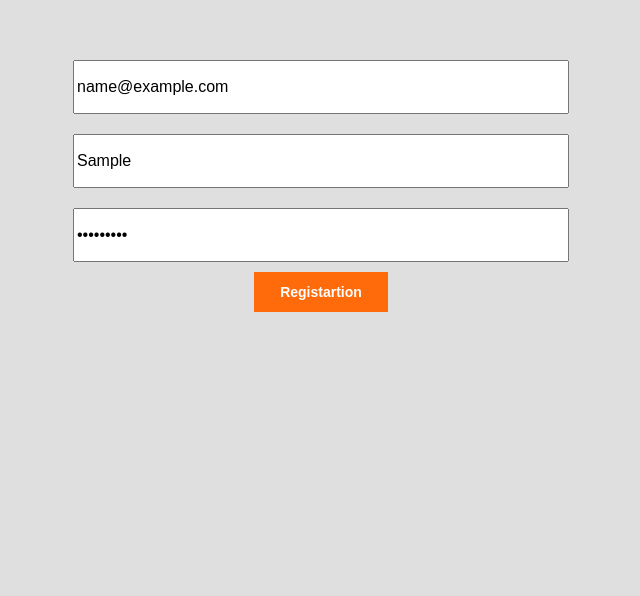
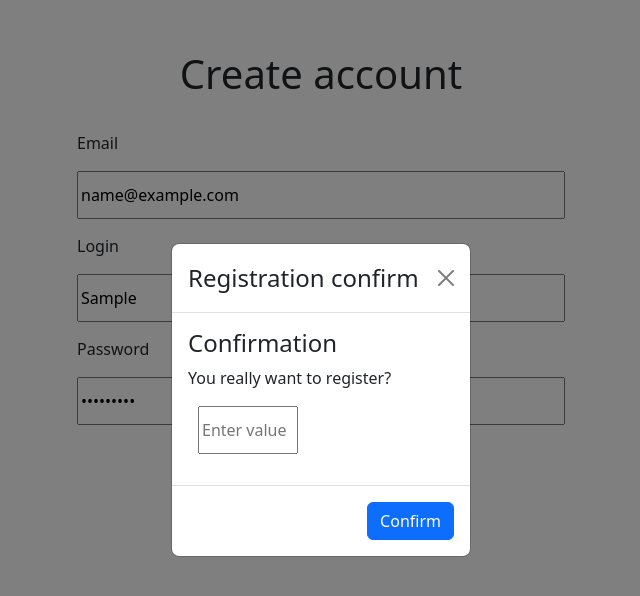
Before and after one commit to s-hitsan/morning-lessons, a React (Create React App) app: page /registration in a window 1280 px wide. Both pictures are taken after typing "name@example.com", "Sample", "Sample123" into the empty fields and a click on the button "Registartion". Shown: the top 596 px of the page, without its empty margins (319-959 px from the left). Built offline with nearby package versions, Linux system fonts and the light colour scheme.

Commit message:
AppModal added. Life Cycle methods were used. Also Bootstrap added.

```diff
--- a/package.json
+++ b/package.json
@@ -7,8 +7,10 @@
     "@testing-library/jest-dom": "^5.16.5",
     "@testing-library/react": "^13.4.0",
     "@testing-library/user-event": "^13.5.0",
+    "bootstrap": "^5.2.3",
     "prop-types": "^15.8.1",
     "react": "^18.2.0",
+    "react-bootstrap": "^2.7.0",
     "react-dom": "^18.2.0",
     "react-router-dom": "^6.8.0",
     "react-scripts": "5.0.1",
--- a/src/App.js
+++ b/src/App.js
@@ -1,4 +1,5 @@
 import './App.css';
+import 'bootstrap/dist/css/bootstrap.min.css';
 
 import { BrowserRouter, Route, Routes } from 'react-router-dom';
 
--- a/src/components/AppField/AppField.jsx
+++ b/src/components/AppField/AppField.jsx
@@ -1,16 +1,28 @@
 import './AppField.scss';
 
+import PropTypes from 'prop-types';
 import { Component } from 'react';
 
 export class AppField extends Component {
-  props = this.props;
-
   render() {
-    const { value, onInputChange, type = 'text', name } = this.props;
+    const {
+      value,
+      onInputChange,
+      label,
+      type = 'text',
+      width = '488px',
+      name,
+    } = this.props;
 
     return (
       <div className='app__field_wrapper'>
+        {label ? (
+          <label title='hello'>
+            <p>{label}</p>
+          </label>
+        ) : null}
         <input
+          style={{ width: width }}
           autoComplete='new-password'
           type={type}
           name={name}
@@ -22,3 +34,7 @@ export class AppField extends Component {
     );
   }
 }
+
+AppField.propTypes = {
+  label: PropTypes.string,
+};
--- a/src/components/AppField/AppField.scss
+++ b/src/components/AppField/AppField.scss
@@ -1,12 +1,17 @@
 .app__field_wrapper {
+    margin: 15px 10px;
+    display: flex;
+    flex-direction: column;
 
     input {
         height: 48px;
-        width: 488px;
         color: #010101;
         font-weight: 400;
         font-size: 16px;
-        margin: 10px;
+    }
+
+    label {
+        text-align: left;
     }
 
 }
--- /dev/null
+++ b/src/components/AppModal/AppModal.jsx
@@ -0,0 +1,69 @@
+import './AppModal.scss';
+
+import PropTypes from 'prop-types';
+import { Component } from 'react';
+import Button from 'react-bootstrap/Button';
+import Modal from 'react-bootstrap/Modal';
+
+import { AppField } from '../AppField/AppField';
+
+export class AppModal extends Component {
+  componentDidMount() {
+    console.log('did mount');
+  }
+
+  shouldComponentUpdate() {
+    //if false component will not update (rerurn true its default value)
+    return false;
+  }
+
+  componentDidUpdate() {
+    console.log('did update');
+  }
+
+  componentWillUnmount() {
+    console.log('will unmount');
+  }
+
+  render() {
+    const { isShow, onHide, inputValue, onInputChange } = this.props;
+
+    return (
+      <div>
+        <Modal
+          onHide={onHide}
+          show={isShow}
+          size='sm'
+          aria-labelledby='contained-modal-title-vcenter'
+          centered
+        >
+          <Modal.Header closeButton>
+            <Modal.Title id='contained-modal-title-vcenter'>
+              Registration confirm
+            </Modal.Title>
+          </Modal.Header>
+          <Modal.Body>
+            <h4>Confirmation</h4>
+            <p>You really want to register?</p>
+            <AppField
+              width='100px'
+              value={inputValue}
+              onInputChange={onInputChange}
+              name='modalInputValue'
+            />
+          </Modal.Body>
+          <Modal.Footer>
+            <Button onClick={onHide}>Confirm</Button>
+          </Modal.Footer>
+        </Modal>
+      </div>
+    );
+  }
+}
+
+AppModal.propTypes = {
+  isShow: PropTypes.bool.isRequired,
+  onHide: PropTypes.func.isRequired,
+  inputValue: PropTypes.string.isRequired,
+  onInputChange: PropTypes.func.isRequired,
+};
--- /dev/null
+++ b/src/components/AppModal/AppModal.scss
@@ -0,0 +1,19 @@
+@import "src/styles/variables";
+
+.add__button {
+    height: 40px;
+    background: $orange-color;
+    border: none;
+    text-align: center;
+    cursor: pointer;
+
+
+    p {
+        color: #FFFFFF;
+        font-weight: 700;
+        font-size: 14px;
+        text-align: center;
+        margin: auto;
+        padding: 0 20px;
+    }
+}
--- a/src/components/index.js
+++ b/src/components/index.js
@@ -1,4 +1,5 @@
 export * from './AppButton/AppButton';
 export * from './AppField/AppField';
+export * from './AppModal/AppModal';
 export * from './Icons';
 export * from './NoteItem/NoteItem';
--- a/src/pages/Registration/Registration.jsx
+++ b/src/pages/Registration/Registration.jsx
@@ -1,6 +1,6 @@
 import Rect, { Component } from 'react';
 
-import { AppButton, AppField } from '../../components';
+import { AppButton, AppField, AppModal } from '../../components';
 
 export class Registration extends Component {
   state = {
@@ -8,7 +8,9 @@ export class Registration extends Component {
       email: '',
       login: '',
       password: '',
+      modalInputValue: '',
     },
+    isModalShow: false,
   };
 
   handleChange = (event) => {
@@ -17,17 +19,31 @@ export class Registration extends Component {
       formValues: { ...prevState.formValues, [name]: value },
     }));
   };
+  setModalShow = () => {
+    this.setState(() => ({
+      isModalShow: true,
+    }));
+  };
 
   handleSubmit = (event) => {
     event.preventDefault();
+    this.setModalShow();
     console.log(this.state.formValues);
+  };
+
+  setModalHide = () => {
+    this.setState(() => ({
+      isModalShow: false,
+    }));
   };
 
   render() {
     const {
-      state: { formValues },
+      state: { formValues, isModalShow },
       handleChange,
       handleSubmit,
+      setModalShow,
+      setModalHide,
     } = this;
 
     return (
@@ -40,10 +56,22 @@ export class Registration extends Component {
           gap: '10px',
         }}
       >
+        <h1>Create account</h1>
         <form autoComplete='none' onSubmit={handleSubmit}>
-          <AppField value={formValues.email} onInputChange={handleChange} name='email' />
-          <AppField value={formValues.login} onInputChange={handleChange} name='login' />
           <AppField
+            label='Email'
+            value={formValues.email}
+            onInputChange={handleChange}
+            name='email'
+          />
+          <AppField
+            label='Login'
+            value={formValues.login}
+            onInputChange={handleChange}
+            name='login'
+          />
+          <AppField
+            label='Password'
             value={formValues.password}
             onInputChange={handleChange}
             name='password'
@@ -51,6 +79,14 @@ export class Registration extends Component {
           />
           <AppButton type='submit' tittle='Registartion' />
         </form>
+        {isModalShow ? (
+          <AppModal
+            isShow={isModalShow}
+            inputValue={formValues.modalInputValue}
+            onInputChange={handleChange}
+            onHide={setModalHide}
+          />
+        ) : null}
       </div>
     );
   }
```
Also changed, not shown: 1 other file (tests, documents, lock files or other folders).
